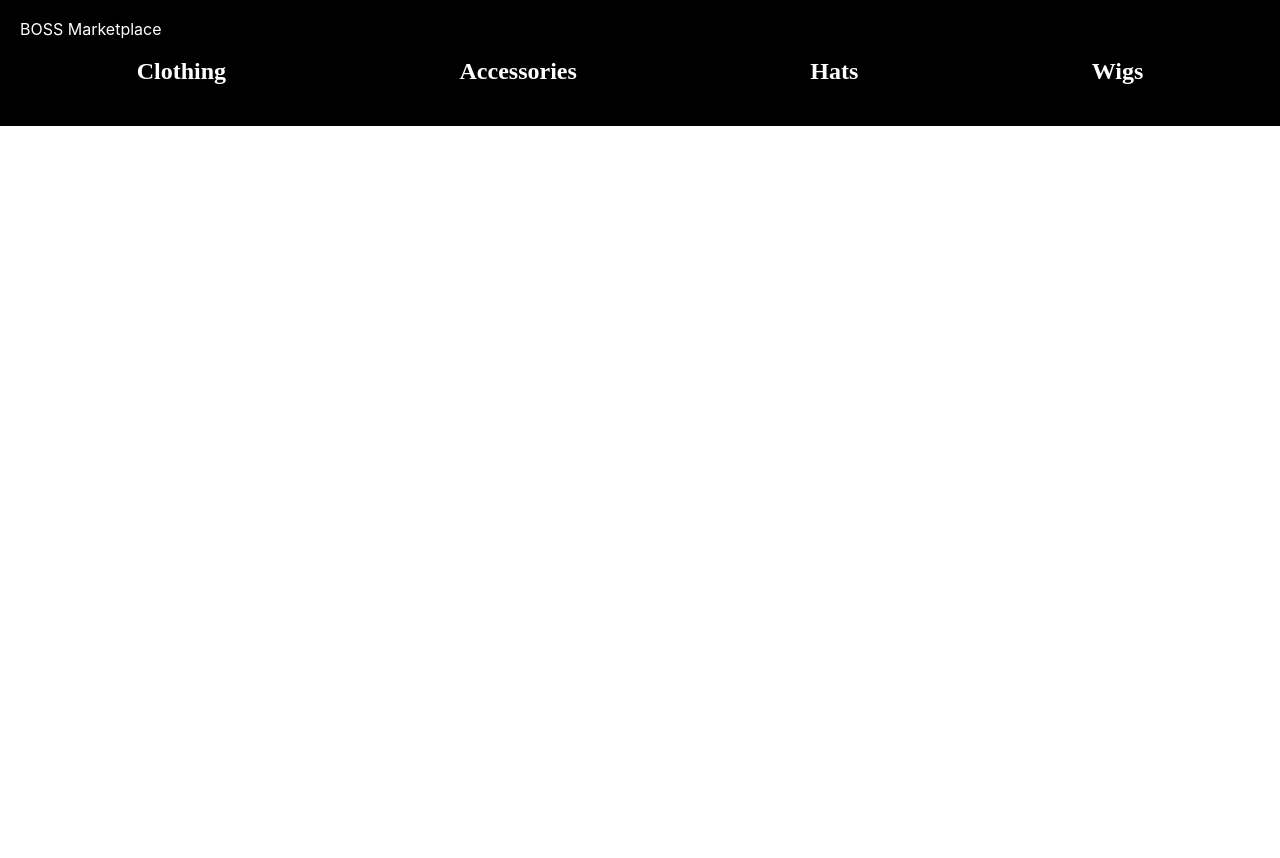
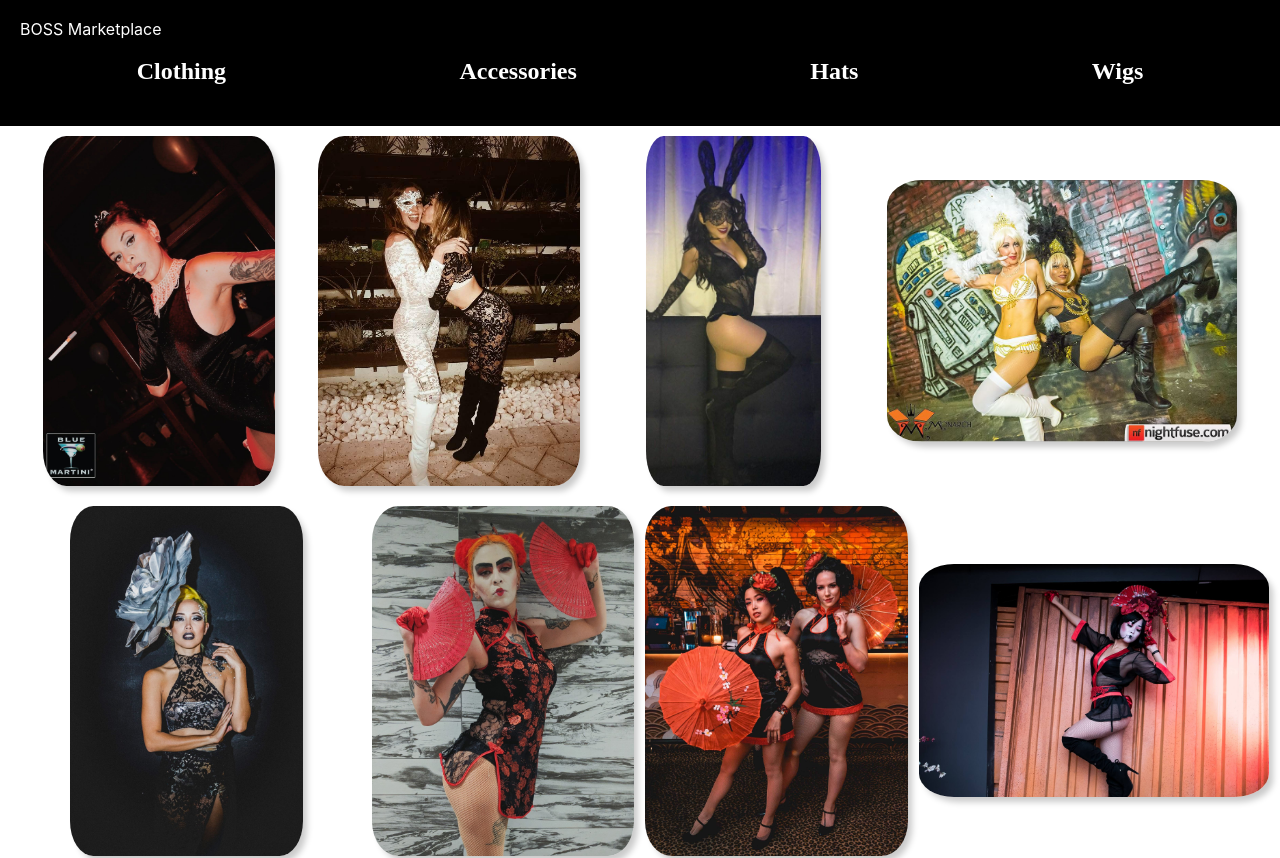
Before and after one commit to alvillaraza/boss-marketplace, a React (Create React App) app: page /clothing in a window 1280 px wide. Shown: the top 858 px of the page. Built offline with nearby package versions, Linux system fonts and the light colour scheme; a web font is replaced by a local one.

Commit message:
put clothes back

```diff
--- a/src/Clothing/Clothing.js
+++ b/src/Clothing/Clothing.js
@@ -11,7 +11,7 @@ function Clothing() {
             {clothingData.map((clothing, idx) => {
                 return (
                     <div className="photo" key={idx}>
-                        {/* <img src={clothing.image} alt={clothing.name} /> */}
+                        <img src={clothing.image} alt={clothing.name} />
                         {/* <i className="fas fa-plus-circle"></i>{" "} */}
                         <Description
                             name={clothing.name}
```
